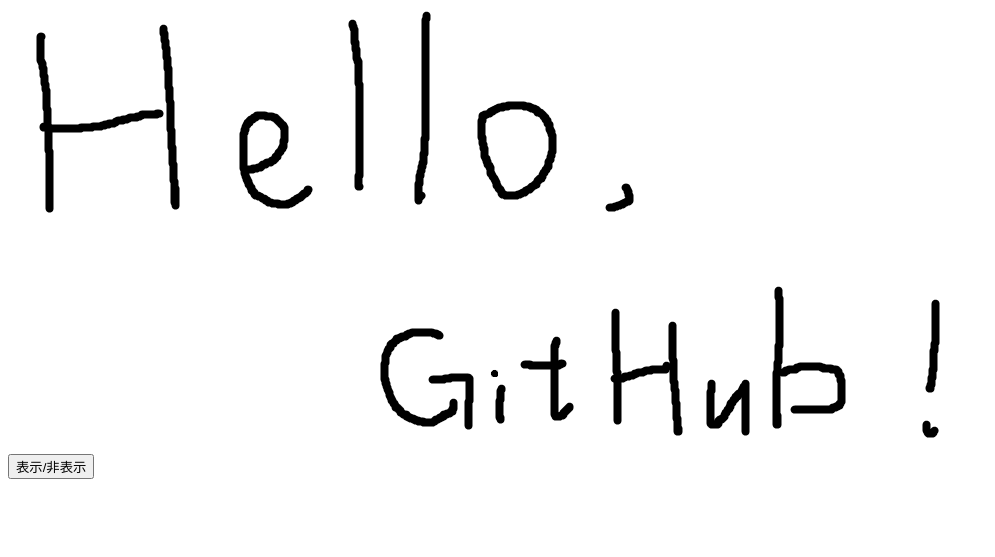
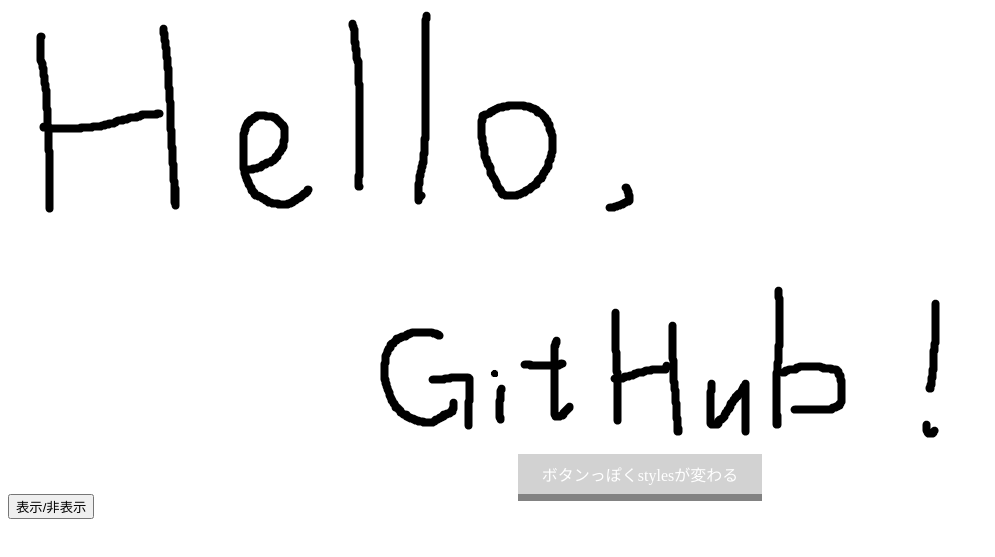
Before and after one commit to Motoyama-T/sample, a plain HTML site: page index.html in a window 1280 px wide. Shown: the part 79-636 px from the top of the page, without its empty margins (0-995 px from the left). Drawn offline with nearby package versions, Linux system fonts and the light colour scheme.

Commit message:
Update index.html
前<span>ボタン</span>
後<span>ボタンっぽくstylesが変わる</span>

```diff
--- a/index.html
+++ b/index.html
@@ -13,11 +13,9 @@
   	<div>
   		<img id="testImage" src="image.png">
 	</div>
-	<!--
   	<div class="btn">
-  		<span>ボタン</span>
+  		<span>ボタンっぽくstylesが変わる</span>
   	</div>
-	-->
 	<button onclick="test()">表示/非表示</button>
   	<script>
 		function test(){
```
